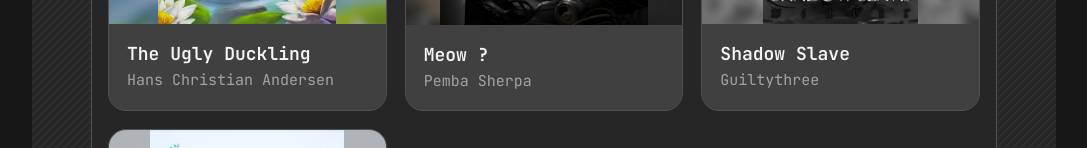
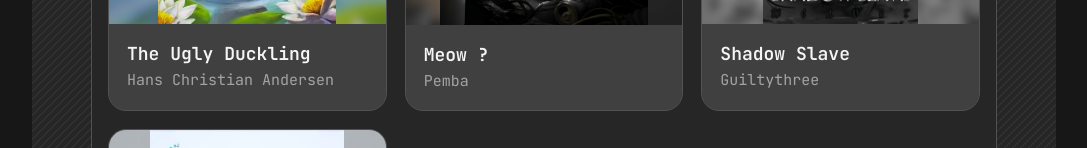
Before and after one commit to PembaSrpa/LN_English-Deutsch, a Next.js app: page / in a window 1280 px wide. Shown: the part 652-800 px from the top of the page, without its empty margins (96-1183 px from the left). Built offline with nearby package versions, Linux system fonts and the light colour scheme.

Commit message:
uploaded chapter upto 59

```diff
--- a/novels.config.ts
+++ b/novels.config.ts
@@ -25,7 +25,7 @@ const novels: Novel[] = [
   {
   id: 'learn-how-to-meow',
   title: 'Meow ?',
-  author: 'Pemba Sherpa',
+  author: 'Pemba',
   description: 'meow meow meow.',
   genre: ['Cat'],
   coverImage: '/covers/meow.jpg',
```
